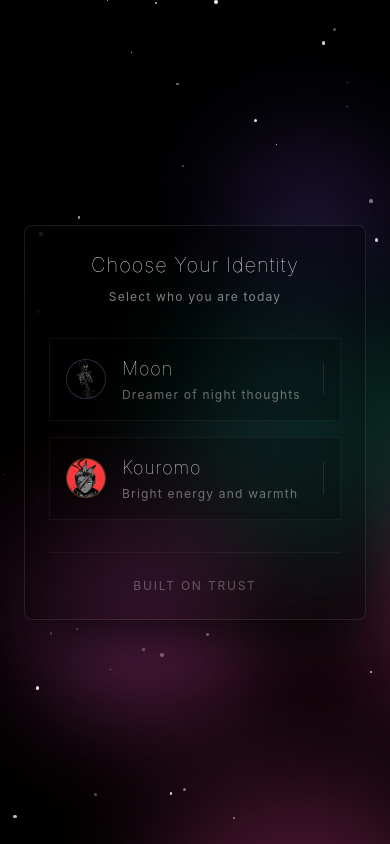
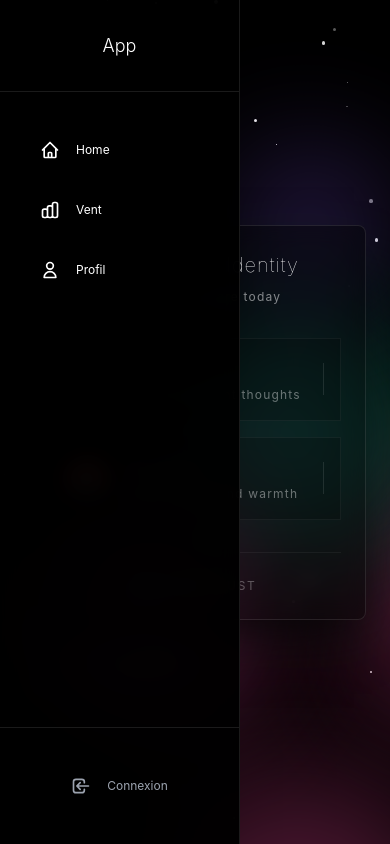
Before and after one commit to moonlight58/VentSafe, a Vue app: page / in a window 390 px wide. Built offline with nearby package versions, Linux system fonts and the light colour scheme.

Commit message:
Navbar added - need to work on Home/Profile pages

```diff
--- a/src/App.vue
+++ b/src/App.vue
@@ -1,13 +1,17 @@
 <template>
   <div id="app">
+    <NavBar />
     <router-view />
   </div>
 </template>
 
 <script>
+import NavBar from './components/NavBar.vue';
+
 export default {
   name: 'App',
   components: {
+    NavBar,
   }
 }
 </script>
--- a/src/components/HelloWorld.vue
+++ /dev/null
@@ -1,58 +0,0 @@
-<template>
-  <div class="hello">
-    <h1>{{ msg }}</h1>
-    <p>
-      For a guide and recipes on how to configure / customize this project,<br>
-      check out the
-      <a href="https://cli.vuejs.org" target="_blank" rel="noopener">vue-cli documentation</a>.
-    </p>
-    <h3>Installed CLI Plugins</h3>
-    <ul>
-      <li><a href="https://github.com/vuejs/vue-cli/tree/dev/packages/%40vue/cli-plugin-babel" target="_blank" rel="noopener">babel</a></li>
-      <li><a href="https://github.com/vuejs/vue-cli/tree/dev/packages/%40vue/cli-plugin-eslint" target="_blank" rel="noopener">eslint</a></li>
-    </ul>
-    <h3>Essential Links</h3>
-    <ul>
-      <li><a href="https://vuejs.org" target="_blank" rel="noopener">Core Docs</a></li>
-      <li><a href="https://forum.vuejs.org" target="_blank" rel="noopener">Forum</a></li>
-      <li><a href="https://chat.vuejs.org" target="_blank" rel="noopener">Community Chat</a></li>
-      <li><a href="https://twitter.com/vuejs" target="_blank" rel="noopener">Twitter</a></li>
-      <li><a href="https://news.vuejs.org" target="_blank" rel="noopener">News</a></li>
-    </ul>
-    <h3>Ecosystem</h3>
-    <ul>
-      <li><a href="https://router.vuejs.org" target="_blank" rel="noopener">vue-router</a></li>
-      <li><a href="https://vuex.vuejs.org" target="_blank" rel="noopener">vuex</a></li>
-      <li><a href="https://github.com/vuejs/vue-devtools#vue-devtools" target="_blank" rel="noopener">vue-devtools</a></li>
-      <li><a href="https://vue-loader.vuejs.org" target="_blank" rel="noopener">vue-loader</a></li>
-      <li><a href="https://github.com/vuejs/awesome-vue" target="_blank" rel="noopener">awesome-vue</a></li>
-    </ul>
-  </div>
-</template>
-
-<script>
-export default {
-  name: 'HelloWorld',
-  props: {
-    msg: String
-  }
-}
-</script>
-
-<!-- Add "scoped" attribute to limit CSS to this component only -->
-<style scoped>
-h3 {
-  margin: 40px 0 0;
-}
-ul {
-  list-style-type: none;
-  padding: 0;
-}
-li {
-  display: inline-block;
-  margin: 0 10px;
-}
-a {
-  color: #42b983;
-}
-</style>
--- /dev/null
+++ b/src/components/NavBar.vue
@@ -0,0 +1,263 @@
+<template>
+  <nav class="vertical-navbar">
+    <div class="navbar-container">
+      <!-- Logo ou titre -->
+      <div class="navbar-brand">
+        <h2 class="brand-title">App</h2>
+      </div>
+
+      <!-- Menu principal -->
+      <ul class="navbar-menu">
+        <li class="menu-item">
+          <router-link to="/home" class="menu-link" active-class="active">
+            <svg
+              class="menu-icon"
+              fill="none"
+              stroke="currentColor"
+              viewBox="0 0 24 24"
+            >
+              <path
+                stroke-linecap="round"
+                stroke-linejoin="round"
+                stroke-width="2"
+                d="M3 12l2-2m0 0l7-7 7 7M5 10v10a1 1 0 001 1h3m10-11l2 2m-2-2v10a1 1 0 01-1 1h-3m-6 0a1 1 0 001-1v-4a1 1 0 011-1h2a1 1 0 011 1v4a1 1 0 001 1m-6 0h6"
+              />
+            </svg>
+            <span class="menu-text">Home</span>
+          </router-link>
+        </li>
+
+        <li class="menu-item">
+          <router-link to="/vent" class="menu-link" active-class="active">
+            <svg
+              class="menu-icon"
+              fill="none"
+              stroke="currentColor"
+              viewBox="0 0 24 24"
+            >
+              <path
+                stroke-linecap="round"
+                stroke-linejoin="round"
+                stroke-width="2"
+                d="M9 19v-6a2 2 0 00-2-2H5a2 2 0 00-2 2v6a2 2 0 002 2h2a2 2 0 002-2zm0 0V9a2 2 0 012-2h2a2 2 0 012 2v10m-6 0a2 2 0 002 2h2a2 2 0 002-2m0 0V5a2 2 0 012-2h2a2 2 0 012 2v14a2 2 0 01-2 2h-2a2 2 0 01-2-2z"
+              />
+            </svg>
+            <span class="menu-text">Vent</span>
+          </router-link>
+        </li>
+
+        <li class="menu-item">
+          <router-link to="/profile" class="menu-link" active-class="active">
+            <svg
+              class="menu-icon"
+              fill="none"
+              stroke="currentColor"
+              viewBox="0 0 24 24"
+            >
+              <path
+                stroke-linecap="round"
+                stroke-linejoin="round"
+                stroke-width="2"
+                d="M16 7a4 4 0 11-8 0 4 4 0 018 0zM12 14a7 7 0 00-7 7h14a7 7 0 00-7-7z"
+              />
+            </svg>
+            <span class="menu-text">Profil</span>
+          </router-link>
+        </li>
+      </ul>
+
+      <!-- Section de connexion en bas -->
+      <div class="navbar-footer">
+        <router-link to="/" class="login-link">
+          <svg
+            class="menu-icon"
+            fill="none"
+            stroke="currentColor"
+            viewBox="0 0 24 24"
+          >
+            <path
+              stroke-linecap="round"
+              stroke-linejoin="round"
+              stroke-width="2"
+              d="M11 16l-4-4m0 0l4-4m-4 4h14m-5 4v1a3 3 0 01-3 3H6a3 3 0 01-3-3V7a3 3 0 013-3h7a3 3 0 013 3v1"
+            />
+          </svg>
+          <span class="menu-text">Connexion</span>
+        </router-link>
+      </div>
+    </div>
+  </nav>
+</template>
+
+<script>
+export default {
+  name: "VerticalNavbar",
+  mounted() {
+    // Animation d'apparition au montage du composant
+    this.$nextTick(() => {
+      const navbar = this.$el;
+      navbar.style.transform = "translateX(-100%)";
+      navbar.style.transition = "transform 0.3s ease-out";
+
+      setTimeout(() => {
+        navbar.style.transform = "translateX(0)";
+      }, 100);
+    });
+  },
+};
+</script>
+
+<style scoped>
+.vertical-navbar {
+  position: fixed;
+  top: 0;
+  left: 0;
+  height: 100vh;
+  width: 280px;
+  background-color: rgba(0, 0, 0, 0.95);
+  backdrop-filter: blur(10px);
+  border-right: 1px solid rgba(255, 255, 255, 0.1);
+  z-index: 1000;
+  font-family: -apple-system, BlinkMacSystemFont, "Segoe UI", Roboto, sans-serif;
+
+  /* Variables CSS pour cohérence avec la documentation */
+  --color-black: #000000;
+  --color-white: #ffffff;
+  --color-violet: #6366f1;
+  --color-orange: #f59e0b;
+  --color-green: #10b981;
+  --color-pink: #ec4899;
+  --color-indigo: #8b5cf6;
+  --color-gray: #9ca3af;
+}
+
+.navbar-container {
+  display: flex;
+  flex-direction: column;
+  height: 100%;
+  padding: 2rem 0;
+}
+
+.navbar-brand {
+  padding: 0 1.5rem 2rem 1.5rem;
+  border-bottom: 1px solid rgba(255, 255, 255, 0.1);
+  margin-bottom: 2rem;
+}
+
+.brand-title {
+  color: var(--color-white);
+  font-size: 1.25rem;
+  font-weight: 300;
+  margin: 0;
+  text-align: center;
+}
+
+.navbar-menu {
+  flex: 1;
+  list-style: none;
+  margin: 0;
+  padding: 0;
+  display: flex;
+  flex-direction: column;
+  gap: 0.5rem;
+}
+
+.menu-item {
+  padding: 0 1rem;
+}
+
+.menu-link,
+.login-link {
+  display: flex;
+  align-items: center;
+  gap: 1rem;
+  padding: 1rem 1.5rem;
+  color: var(--color-white);
+  text-decoration: none;
+  border-radius: 12px;
+  transition: all 0.3s ease;
+  font-size: 1rem;
+  font-weight: 400;
+}
+
+.menu-link:hover,
+.login-link:hover {
+  background-color: rgba(255, 255, 255, 0.1);
+  transform: translateX(8px);
+}
+
+.menu-link.active {
+  background-color: var(--color-violet);
+  color: var(--color-white);
+  box-shadow: 0 4px 12px rgba(99, 102, 241, 0.3);
+}
+
+.menu-icon {
+  width: 20px;
+  height: 20px;
+  flex-shrink: 0;
+}
+
+.menu-text {
+  font-size: 0.875rem;
+}
+
+.navbar-footer {
+  padding: 2rem 1rem 0 1rem;
+  border-top: 1px solid rgba(255, 255, 255, 0.1);
+  margin-top: auto;
+}
+
+.login-link {
+  color: var(--color-gray);
+  justify-content: center;
+}
+
+.login-link:hover {
+  color: var(--color-white);
+  background-color: rgba(255, 255, 255, 0.05);
+}
+
+/* Animation pour les icônes */
+.menu-link:hover .menu-icon,
+.login-link:hover .menu-icon {
+  transform: scale(1.1);
+  transition: transform 0.2s ease;
+}
+
+/* Responsive */
+@media (max-width: 768px) {
+  .vertical-navbar {
+    width: 240px;
+    transform: translateX(-100%);
+    transition: transform 0.3s ease-out;
+  }
+
+  .vertical-navbar.mobile-open {
+    transform: translateX(0);
+  }
+
+  .menu-text {
+    font-size: 0.75rem;
+  }
+
+  .brand-title {
+    font-size: 1.125rem;
+  }
+}
+
+/* Animation pour les éléments au survol */
+@keyframes pulse {
+  0%,
+  100% {
+    opacity: 1;
+  }
+  50% {
+    opacity: 0.7;
+  }
+}
+
+.menu-link.active .menu-icon {
+  animation: pulse 2s cubic-bezier(0.4, 0, 0.6, 1) infinite;
+}
+</style>
--- a/src/router/index.js
+++ b/src/router/index.js
@@ -12,8 +12,8 @@ const routes = [
     component: SelectAvatar,
   },
   {
-    path: '/dashboard',
-    name: 'Dashboard',
+    path: '/vent',
+    name: 'vent',
     component: DashBoard,
   }
 ];
--- a/src/views/DashBoard.vue
+++ b/src/views/DashBoard.vue
@@ -612,7 +612,7 @@ export default {
 
     // Set default processing time
     onMounted(() => {
-      selectedProcessingTime.value = processingTimeOptions.value[2]; // 15 minutes default
+      selectedProcessingTime.value = processingTimeOptions.value[4]; // 15 minutes default
     });
 
     // Computed properties
```
Also changed, not shown: 1 other file (tests, documents, lock files or other folders).
